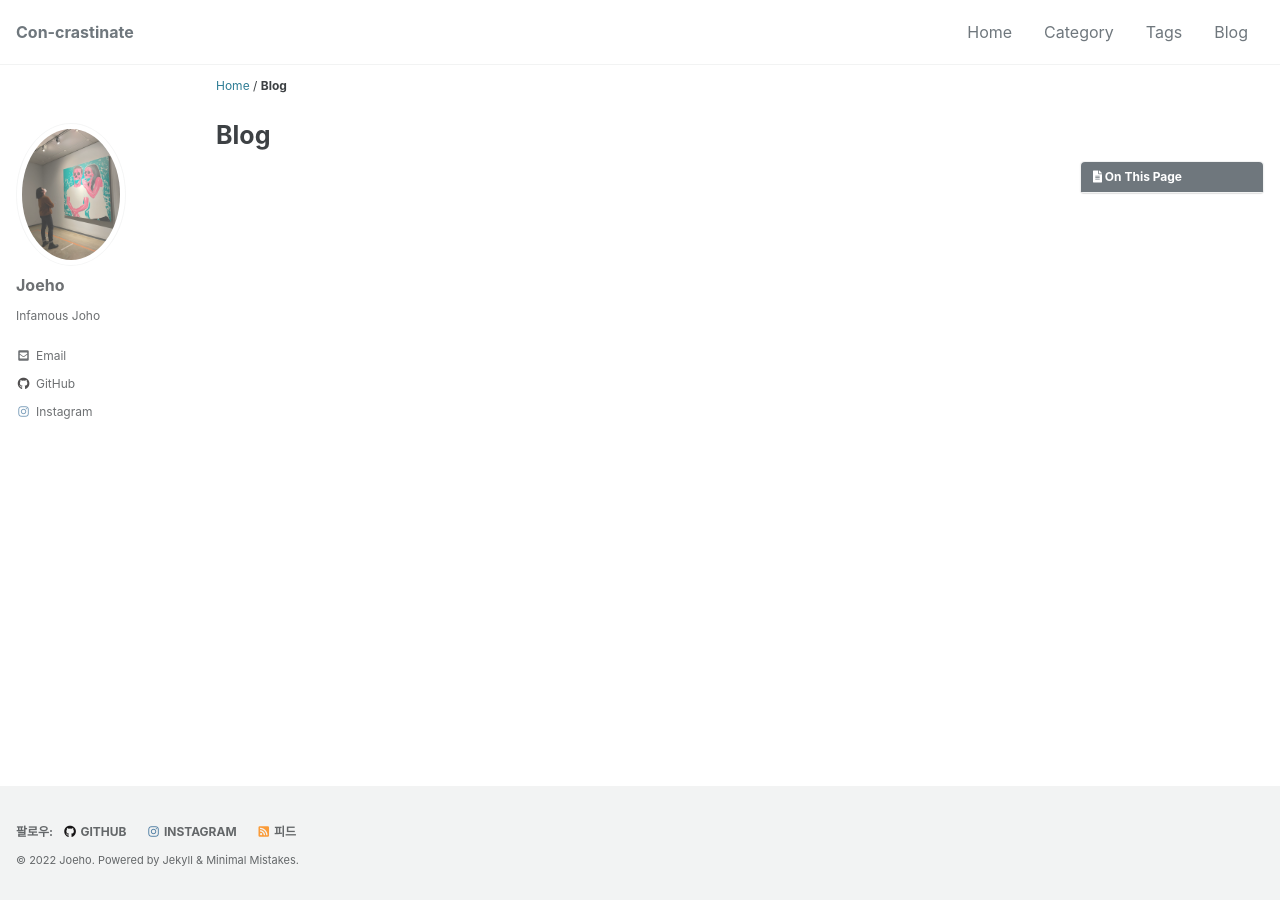
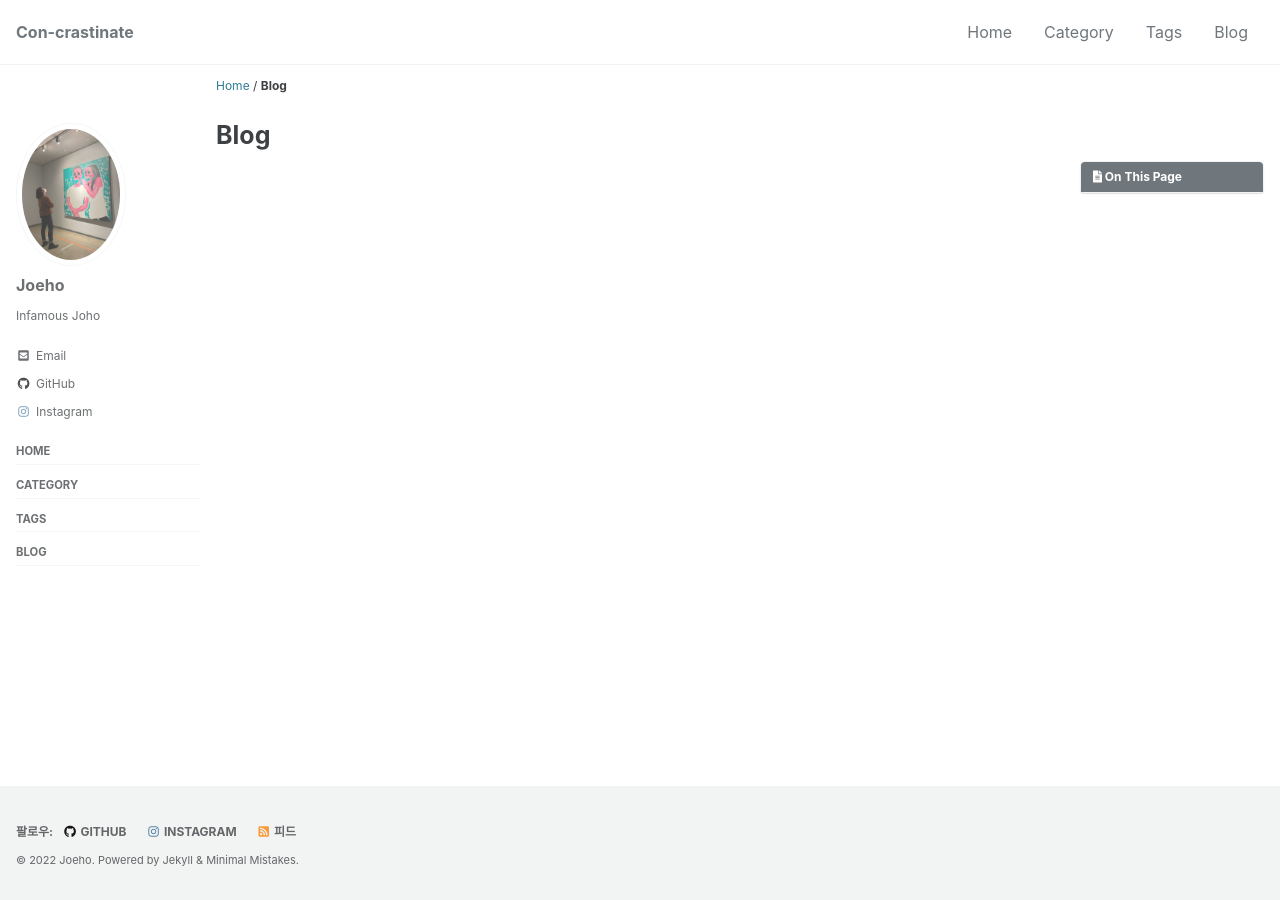
Before and after one commit to joeholee/joeholee.github.io, a Jekyll site: the page built from _pages/blog.md, in a window 1280 px wide. Built offline with Jekyll 4.4.1, drawn with Linux system fonts in a browser that asks for light colours; cached includes are drawn as plain includes; some web fonts are replaced; part of the change alters nothing that is shown.

```diff
--- a/_pages/blog.md
+++ b/_pages/blog.md
@@ -1,6 +1,12 @@
 ---
 permalink: /blog/
 title: "Blog"
+
+author_profile: true
+sidebar:
+  nav: "main"
+
+
 toc: true
 toc_sticky: true
 ---
```
